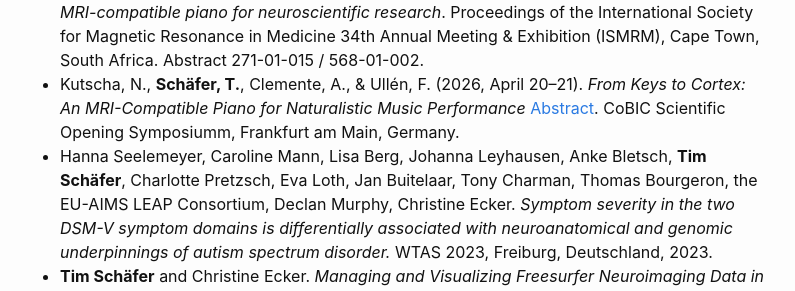
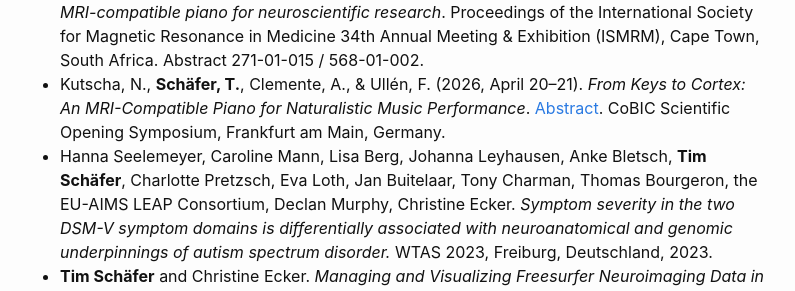
Before and after one commit to dfsp-spirit/dfsp-spirit.github.io, a Jekyll site: the page built from x030_publications.markdown, in a window 1280 px wide and 900 px high, scrolled down 3290 px. Shown: the part 162-453 px from the top of the window, without its empty margins (240-1035 px from the left). Built offline with Jekyll 4.4.1, drawn with Linux system fonts in a browser that asks for light colours.

Commit message:
FIX: fix typos

```diff
--- a/x030_publications.markdown
+++ b/x030_publications.markdown
@@ -54,7 +54,7 @@ Here are my records on [ORCID](https://orcid.org/0000-0002-3683-8070) and [Googl
 ## Posters and Conferences (Selection)
 
 * Kutscha, N., **Schäfer, T.**, van Welzen, K., de Manzano, Ö., & Ullén, F. (2026, May 9–14). *A 7T MRI-compatible piano for neuroscientific research*. Proceedings of the International Society for Magnetic Resonance in Medicine 34th Annual Meeting & Exhibition (ISMRM), Cape Town, South Africa. Abstract 271-01-015 / 568-01-002.
-* Kutscha, N., **Schäfer, T.**, Clemente, A., & Ullén, F. (2026, April 20–21). *From Keys to Cortex: An MRI-Compatible Piano for Naturalistic Music Performance* [Abstract](https://indico.ae.mpg.de/event/39/abstracts/211/). CoBIC Scientific Opening Symposiumm, Frankfurt am Main, Germany.
+* Kutscha, N., **Schäfer, T.**, Clemente, A., & Ullén, F. (2026, April 20–21). *From Keys to Cortex: An MRI-Compatible Piano for Naturalistic Music Performance*. [Abstract](https://indico.ae.mpg.de/event/39/abstracts/211/). CoBIC Scientific Opening Symposium, Frankfurt am Main, Germany.
 * Hanna Seelemeyer, Caroline Mann, Lisa Berg, Johanna Leyhausen, Anke Bletsch, **Tim Schäfer**, Charlotte Pretzsch, Eva Loth, Jan Buitelaar, Tony Charman, Thomas Bourgeron, the EU-AIMS LEAP Consortium, Declan Murphy, Christine Ecker. *Symptom severity in the two DSM-V symptom domains is differentially associated with neuroanatomical and genomic underpinnings of autism spectrum disorder.* WTAS 2023, Freiburg, Deutschland, 2023.
 * **Tim Schäfer** and Christine Ecker. *Managing and Visualizing Freesurfer Neuroimaging Data in R – the Freesurferformats and Fsbrain Packages.* INSAR 2020 Annual Meeting, (virtual), June 3 (2020). [Abstract](https://insar.confex.com/insar/2020/meetingapp.cgi/Paper/33181), [ePoster](https://insar.confex.com/insar/2020/techdemo/eposter.cgi?eposterid=227).
 * **Tim Schäfer**, Caroline Mann, Anke Bletsch, Eva Loth, Declan Murphy, Jan Buitelaar, Tony Charman, Tobias Banaschewski, Simon Baron-Cohen, Sven Bölte, Sarah Durston, the EU-AIMS LEAP consortium and Christine Ecker. *Atypical Scaling Between the Inner and Outer Curvature of the Brain in Autism Spectrum Disorder.* OHBM 2019, Rome, Italy, June 9-13 (2019).
```
